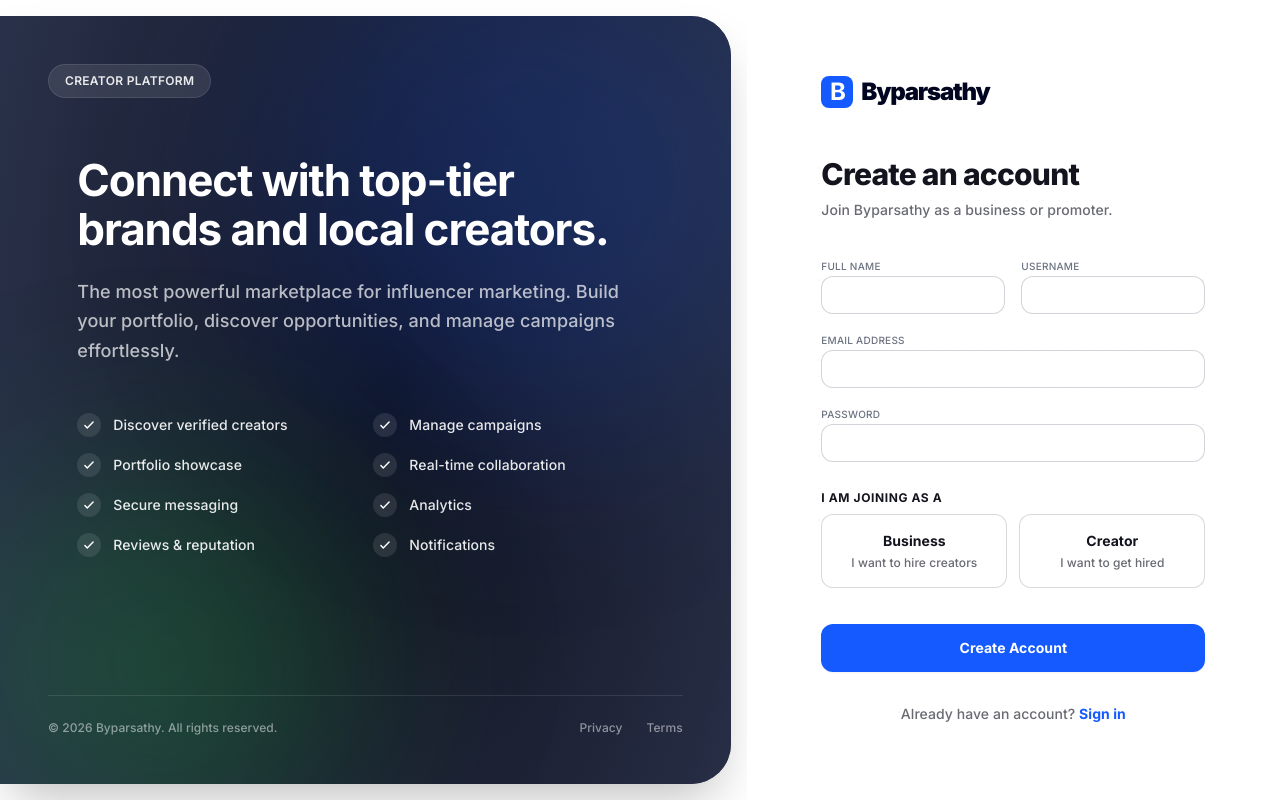
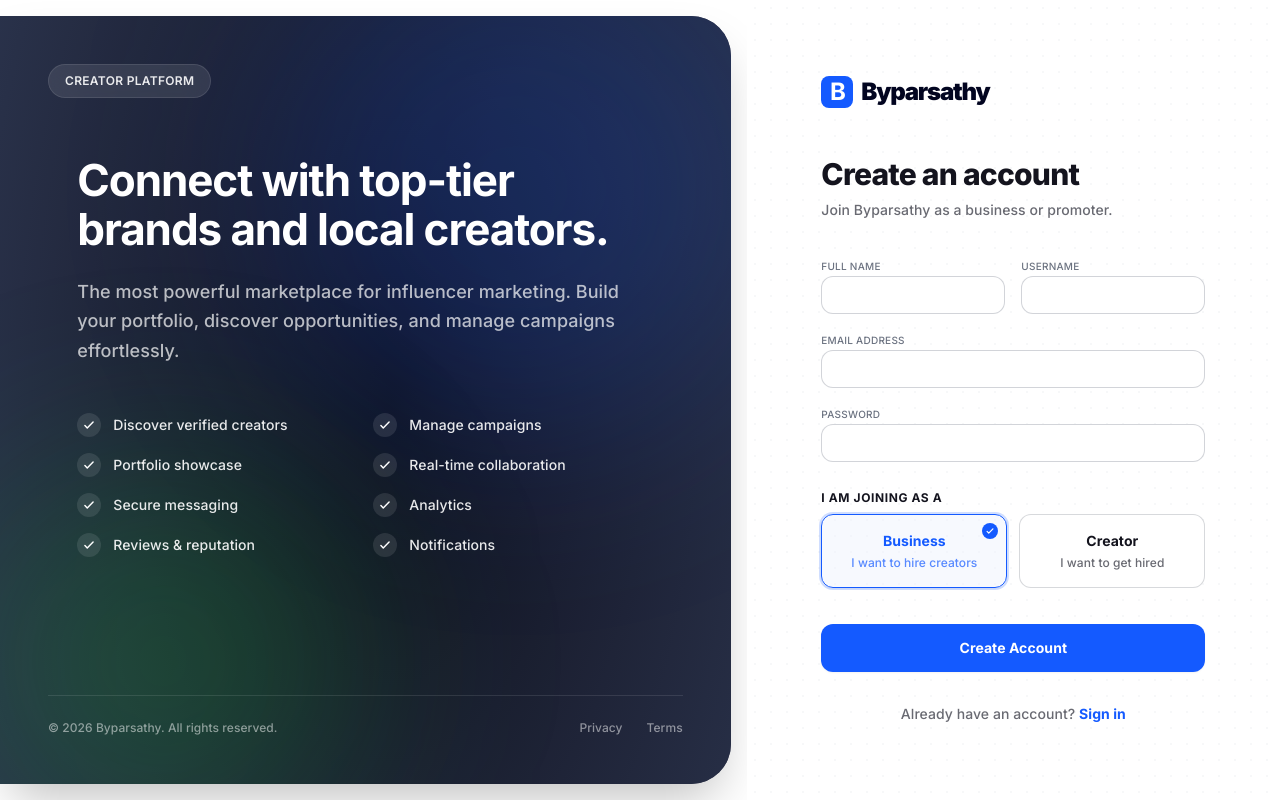
Before and after one commit to Theani7/B2P-platform, a Next.js app in the folder frontend/: page /register in a window 1280 px wide. Built offline with nearby package versions, Linux system fonts and the light colour scheme; no server answers.

Commit message:
feat(auth): add clear active state visual indicators to role selection cards

```diff
--- a/frontend/components/auth/RegisterForm.tsx
+++ b/frontend/components/auth/RegisterForm.tsx
@@ -1,6 +1,6 @@
 "use client";
 
-import { useForm } from "react-hook-form";
+import { useForm, useWatch } from "react-hook-form";
 import { zodResolver } from "@hookform/resolvers/zod";
 import { z } from "zod";
 import { useRouter } from "next/navigation";
@@ -27,11 +27,14 @@ export function RegisterForm() {
   const {
     register,
     handleSubmit,
+    control,
     formState: { errors, isSubmitting },
   } = useForm<FormValues>({
     resolver: zodResolver(schema),
     defaultValues: { role: Role.BUSINESS },
   });
+
+  const selectedRole = useWatch({ control, name: "role" });
 
   const onSubmit = handleSubmit(async (values) => {
     try {
@@ -63,24 +66,41 @@ export function RegisterForm() {
         </label>
         <div className="grid grid-cols-2 gap-3">
           <label className={`relative flex cursor-pointer rounded-inputs border p-4 focus:outline-none transition-all ${
-            // Since we don't have access to watch("role") here without adding useWatch, we'll just style the select better, or use generic hover states
-            'border-slate-custom/20 hover:border-signal-blue hover:bg-sky-wash/50 bg-white'
+            selectedRole === Role.BUSINESS
+              ? 'border-signal-blue bg-sky-wash/50 ring-2 ring-signal-blue/20 shadow-sm'
+              : 'border-slate-custom/20 hover:border-signal-blue hover:bg-sky-wash/30 bg-white'
           }`}>
             <input type="radio" value={Role.BUSINESS} {...register("role")} className="sr-only" />
-            <div className="flex flex-col w-full text-center">
-              <span className="text-sm font-bold text-graphite mb-1">Business</span>
-              <span className="text-xs text-ash font-medium">I want to hire creators</span>
+            <div className="flex flex-col w-full text-center relative z-10">
+              <span className={`text-sm font-bold mb-1 transition-colors ${selectedRole === Role.BUSINESS ? 'text-signal-blue' : 'text-graphite'}`}>Business</span>
+              <span className={`text-xs font-medium transition-colors ${selectedRole === Role.BUSINESS ? 'text-signal-blue/70' : 'text-ash'}`}>I want to hire creators</span>
             </div>
-            {/* Visual indicator handled by global css or just focus state, but radio is sr-only */}
+            {selectedRole === Role.BUSINESS && (
+              <div className="absolute top-2 right-2 w-4 h-4 bg-signal-blue rounded-full flex items-center justify-center">
+                <svg className="w-2.5 h-2.5 text-white" fill="none" viewBox="0 0 24 24" stroke="currentColor" strokeWidth={3}>
+                  <path strokeLinecap="round" strokeLinejoin="round" d="M5 13l4 4L19 7" />
+                </svg>
+              </div>
+            )}
           </label>
+
           <label className={`relative flex cursor-pointer rounded-inputs border p-4 focus:outline-none transition-all ${
-            'border-slate-custom/20 hover:border-signal-blue hover:bg-sky-wash/50 bg-white'
+            selectedRole === Role.PROMOTER
+              ? 'border-signal-blue bg-sky-wash/50 ring-2 ring-signal-blue/20 shadow-sm'
+              : 'border-slate-custom/20 hover:border-signal-blue hover:bg-sky-wash/30 bg-white'
           }`}>
             <input type="radio" value={Role.PROMOTER} {...register("role")} className="sr-only" />
-            <div className="flex flex-col w-full text-center">
-              <span className="text-sm font-bold text-graphite mb-1">Creator</span>
-              <span className="text-xs text-ash font-medium">I want to get hired</span>
+            <div className="flex flex-col w-full text-center relative z-10">
+              <span className={`text-sm font-bold mb-1 transition-colors ${selectedRole === Role.PROMOTER ? 'text-signal-blue' : 'text-graphite'}`}>Creator</span>
+              <span className={`text-xs font-medium transition-colors ${selectedRole === Role.PROMOTER ? 'text-signal-blue/70' : 'text-ash'}`}>I want to get hired</span>
             </div>
+            {selectedRole === Role.PROMOTER && (
+              <div className="absolute top-2 right-2 w-4 h-4 bg-signal-blue rounded-full flex items-center justify-center">
+                <svg className="w-2.5 h-2.5 text-white" fill="none" viewBox="0 0 24 24" stroke="currentColor" strokeWidth={3}>
+                  <path strokeLinecap="round" strokeLinejoin="round" d="M5 13l4 4L19 7" />
+                </svg>
+              </div>
+            )}
           </label>
         </div>
       </div>
```
